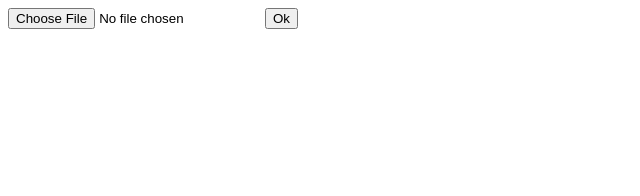
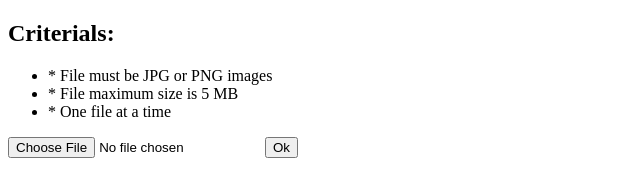
Before and after one commit to raphaelalves/node-upload, a website: page public/views/index.html in a window 1280 px wide. Shown: the whole page, without its empty margins (0-640 px from the left). Drawn offline with Linux system fonts and the light colour scheme.

Commit message:
Added criterials to the index page / adjust in the file size calc

```diff
--- a/config/config.js
+++ b/config/config.js
@@ -11,7 +11,7 @@ config.upload = {
 	// Upload Folder
 	uploadPath : 'public/storage/user_images',
 	// Max File Size To Be Uploaded
-	fileMaxSize : 500000,
+	fileMaxSize : 5 * Math.pow(1024,2),
 	// Allowed Mime Type
 	validMimeType : ['image/jpeg','image/png']
 }
--- a/public/views/index.html
+++ b/public/views/index.html
@@ -6,6 +6,12 @@
 	</title>
 </head>
 <body>
+<h2> Criterials: </h2>
+<ul>
+	<li>* File must be JPG or PNG images</li>
+	<li>* File maximum size is 5 MB</li>
+	<li>* One file at a time</li>
+</ul>
 <form action="/" method="POST" enctype="multipart/form-data">
 	<input type="file" name="fileToUpload">
 	<input type="submit" value="Ok">
```
